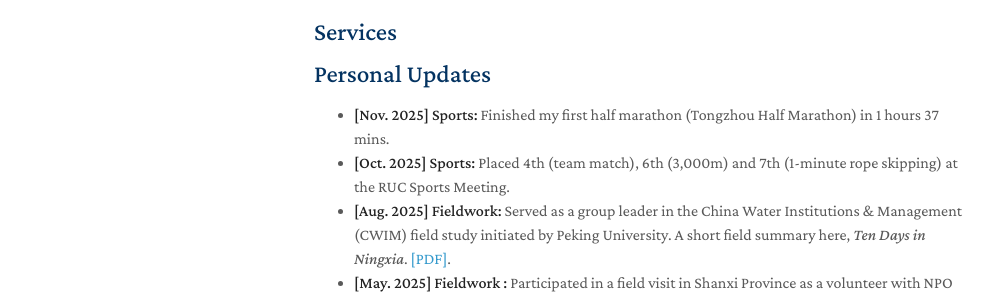
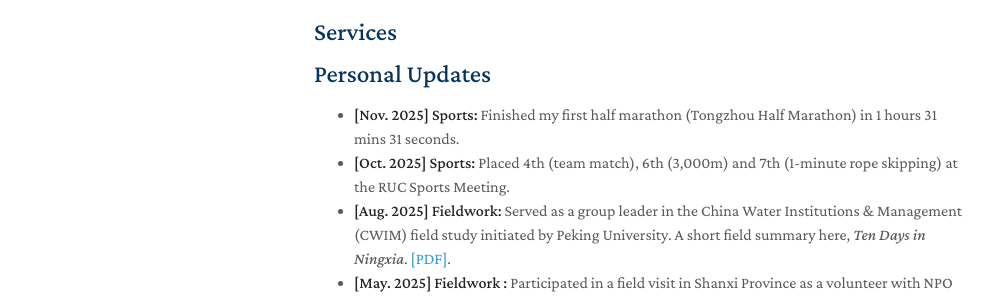
Before and after one commit to zhangming4153/zhangming4153.github.io, a Jekyll site: the page built from index.md, in a window 1280 px wide and 982 px high. Shown: the part 497-795 px from the top of the window, without its empty margins (156-1149 px from the left). Built offline with Jekyll 4.4.1, drawn with Linux system fonts in a browser that asks for light colours; a style sheet for code colours, icons or effects is not loaded; our own code applies the rules of GitHub Pages for plain Markdown files.

Commit message:
Update index.md

```diff
--- a/index.md
+++ b/index.md
@@ -19,7 +19,7 @@ I am a first-year Master student at Renmin University of China working on statis
 {% include_relative _includes/services.md %}
 
 ## Personal Updates
-- **[Nov. 2025] Sports:** Finished my first half marathon (Tongzhou Half Marathon) in 1 hours 37 mins.
+- **[Nov. 2025] Sports:** Finished my first half marathon (Tongzhou Half Marathon) in 1 hours 31 mins 31 seconds.
 - **[Oct. 2025] Sports:** Placed 4th (team match), 6th (3,000m) and 7th (1-minute rope skipping) at the RUC Sports Meeting.
 - **[Aug. 2025] Fieldwork:** Served as a group leader in the China Water Institutions & Management (CWIM) field study initiated by Peking University. A short field summary here, _Ten Days in Ningxia_. [[PDF]](assets/Ningxia.pdf).
 - **[May. 2025] Fieldwork :** Participated in a field visit in Shanxi Province as a volunteer with NPO Da Ai Qing Chen (Love Save Pneumoconiosis). A piece of literary reportage documenting the visit here, _The Road to Seibei_.
```
